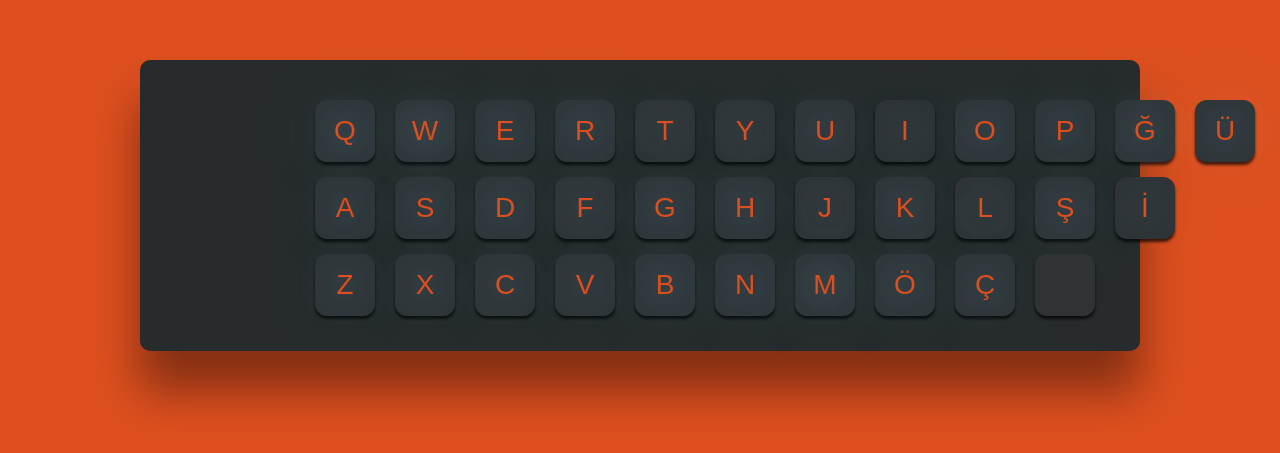
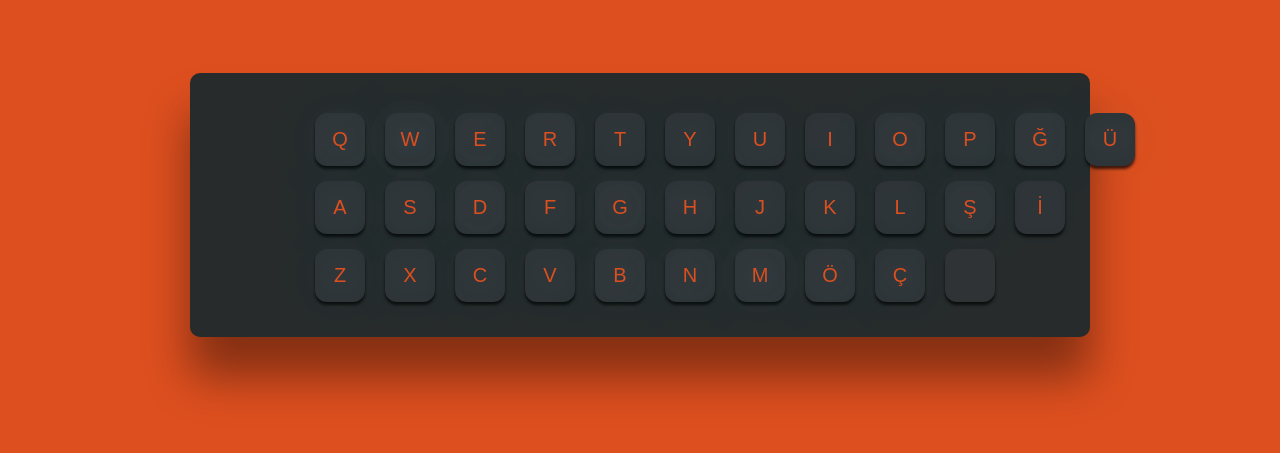
Before and after one commit to serifselim/keyboard-practice, a website: page index.html in a window 1280 px wide. Shown: the part 183-636 px from the top of the page. Drawn offline with Linux system fonts and the light colour scheme.

Commit message:
changed some style

```diff
--- a/index.html
+++ b/index.html
@@ -11,48 +11,51 @@
 
 <body>
     <div class="bg">
+
         <div class="base">
             <div class="line">
-                <span>Q</span>
-                <span>W</span>
-                <span>E</span>
-                <span>R</span>
-                <span>T</span>
-                <span>Y</span>
-                <span>U</span>
-                <span>I</span>
-                <span>O</span>
-                <span>P</span>
-                <span>Ğ</span>
-                <span>Ü</span>
+                <button>Q</button>
+                <button>W</button>
+                <button>E</button>
+                <button>R</button>
+                <button>T</button>
+                <button>Y</button>
+                <button>U</button>
+                <button>I</button>
+                <button>O</button>
+                <button>P</button>
+                <button>Ğ</button>
+                <button>Ü</button>
             </div>
             <div class="line">
-                <span>A</span>
-                <span>S</span>
-                <span>D</span>
-                <span>F</span>
-                <span>G</span>
-                <span>H</span>
-                <span>J</span>
-                <span>K</span>
-                <span>L</span>
-                <span>Ş</span>
-                <span>İ</span>
+                <button>A</button>
+                <button>S</button>
+                <button>D</button>
+                <button>F</button>
+                <button>G</button>
+                <button>H</button>
+                <button>J</button>
+                <button>K</button>
+                <button>L</button>
+                <button>Ş</button>
+                <button>İ</button>
             </div>
             <div class="line">
-                <span>Z</span>
-                <span>X</span>
-                <span>C</span>
-                <span>V</span>
-                <span>B</span>
-                <span>N</span>
-                <span>M</span>
-                <span>Ö</span>
-                <span>Ç</span>
-                <span></span>
+                <button>Z</button>
+                <button>X</button>
+                <button>C</button>
+                <button>V</button>
+                <button>B</button>
+                <button>N</button>
+                <button>M</button>
+                <button>Ö</button>
+                <button>Ç</button>
+                <button></button>
             </div>
         </div>
     </div>
+
+    <script src=""></script>
 </body>
 
 </html>
--- a/style.css
+++ b/style.css
@@ -15,7 +15,7 @@ body {
     border-radius: 10px;
     background: #272B2C;
     box-shadow: 0px 40px 45px rgba(0, 0, 0, .4);
-    width: 1000px;
+    width: 900px;
     padding: 25px 0 35px 0px;
     display: flex;
     justify-content: center;
@@ -33,29 +33,28 @@ body {
     display: flex;
     justify-content: space-around;
     margin-top: 15px;
-}
-
-.line {
     padding: 0 15px;
 }
 
-.line span {
+.line button {
     box-shadow: 0px 3px 3px rgba(0, 0, 0, .7);
     color: #dd4f1f;
     padding: 15px;
     margin: 0 10px;
-    min-width: 30px;
+    min-width: 50px;
+    font-size: 20px;
     background: #2F3336;
     border-radius: 12px;
+    border: none;
     text-shadow: 0px 0px 40px #71D4FE, 0px 0px 80px #71D4FE;
     text-align: center;
 }
 
-.line span:active {
+.line button:active {
     transform: scale(.9);
 }
 
-.line4 span {
+.line4 button {
     width: 35px;
     padding: 10px 15px;
 }
```
